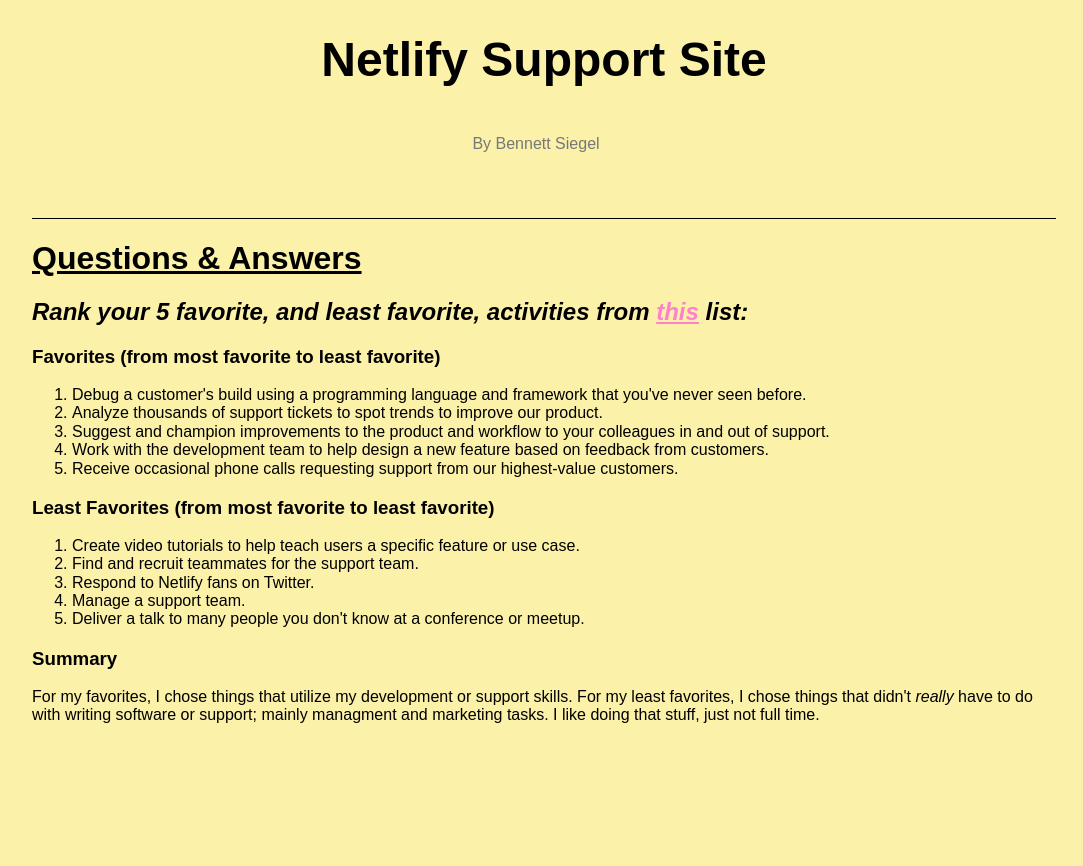
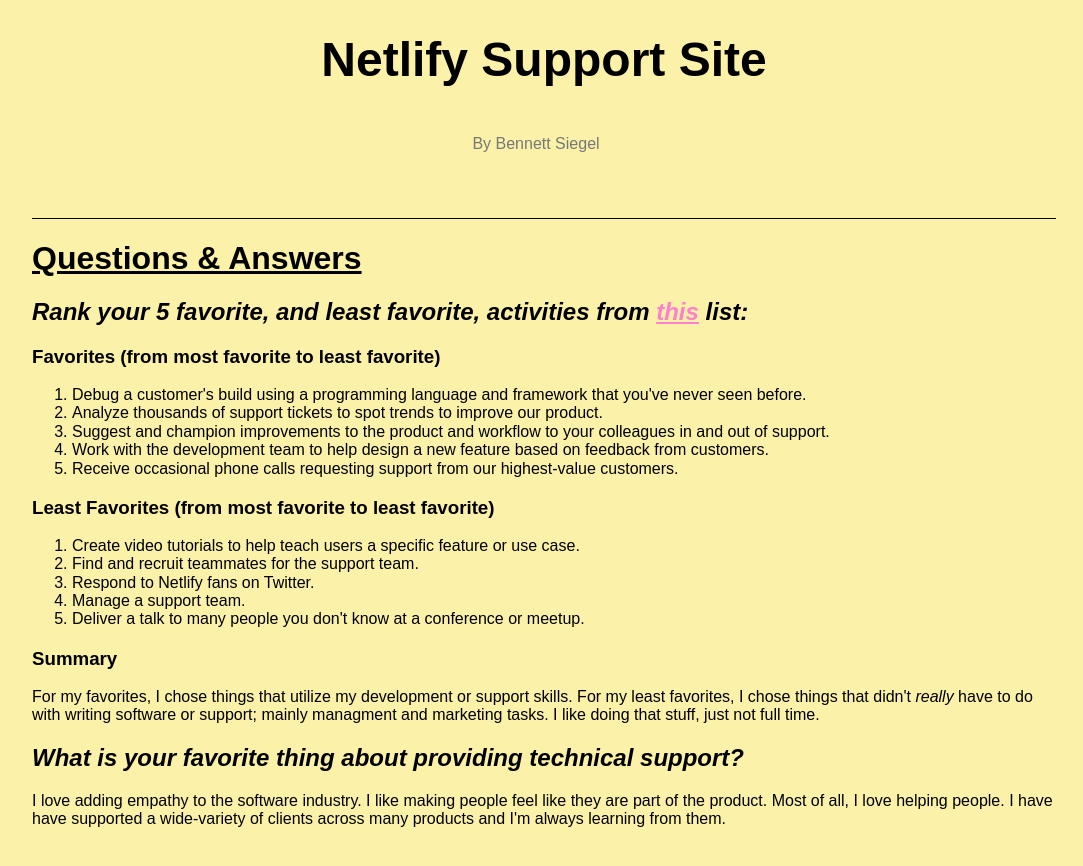
Before and after one commit to siegbenn/netlify-support, a Jekyll site: the page built from index.md, in a window 1280 px wide. Shown: the top 866 px of the page, without its empty margins (96-1179 px from the left). Built offline with Jekyll 4.4.1, drawn with Linux system fonts in a browser that asks for light colours.

Commit message:
Finished favorite thing about providing technical support.

```diff
--- a/_layouts/home.html
+++ b/_layouts/home.html
@@ -41,8 +41,9 @@
         <h3>Summary</h3>
         <p>For my favorites, I chose things that utilize my development or support skills. For my least favorites, I chose things that didn't <i>really</i> have to do with writing software or support; mainly managment and marketing tasks. I like doing that stuff, just not full time.</p>
 
-
-
+        <h2 class="i">What is your favorite thing about providing technical support?</h2>
+        <p>I love adding empathy to the software industry. I like making people feel like they are part of the product. Most of all, I love helping people. I have have supported a wide-variety of clients across many products and I'm always learning from them.</p>
+        <p>
         </div>
     </body>
 </html>
```
